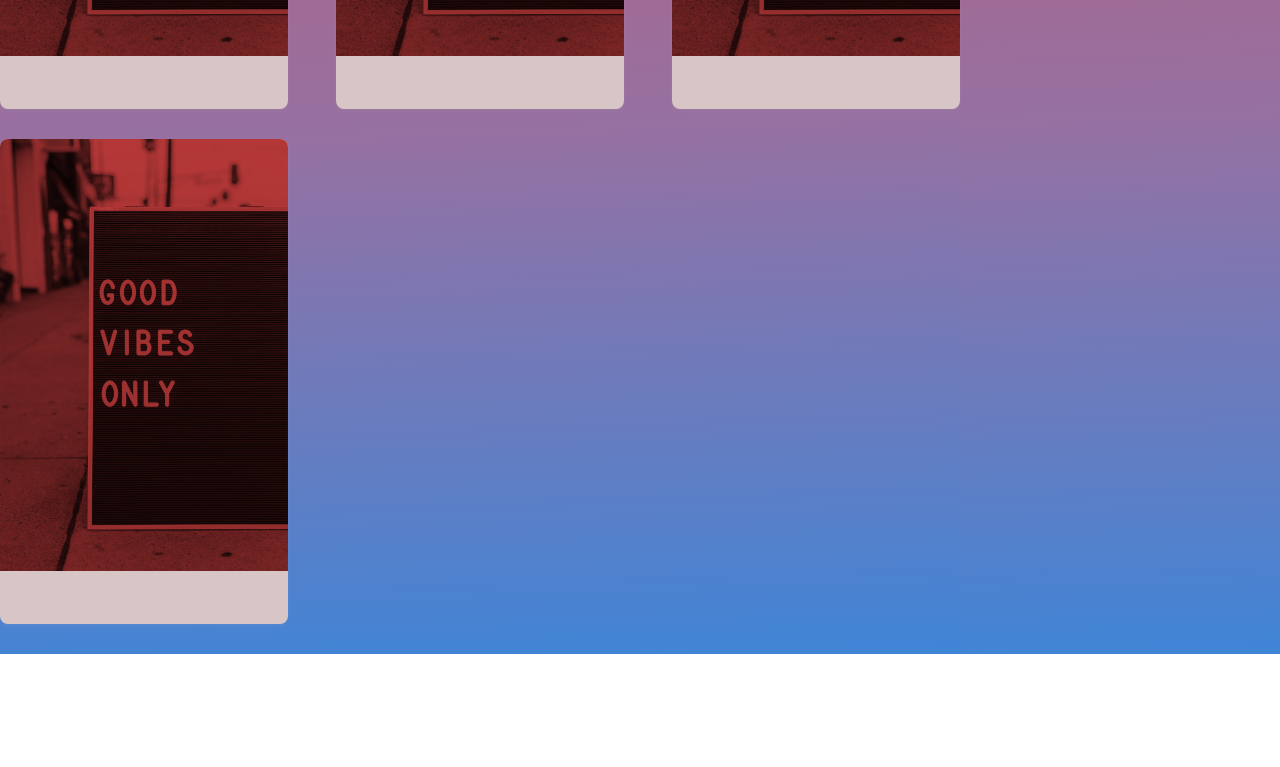
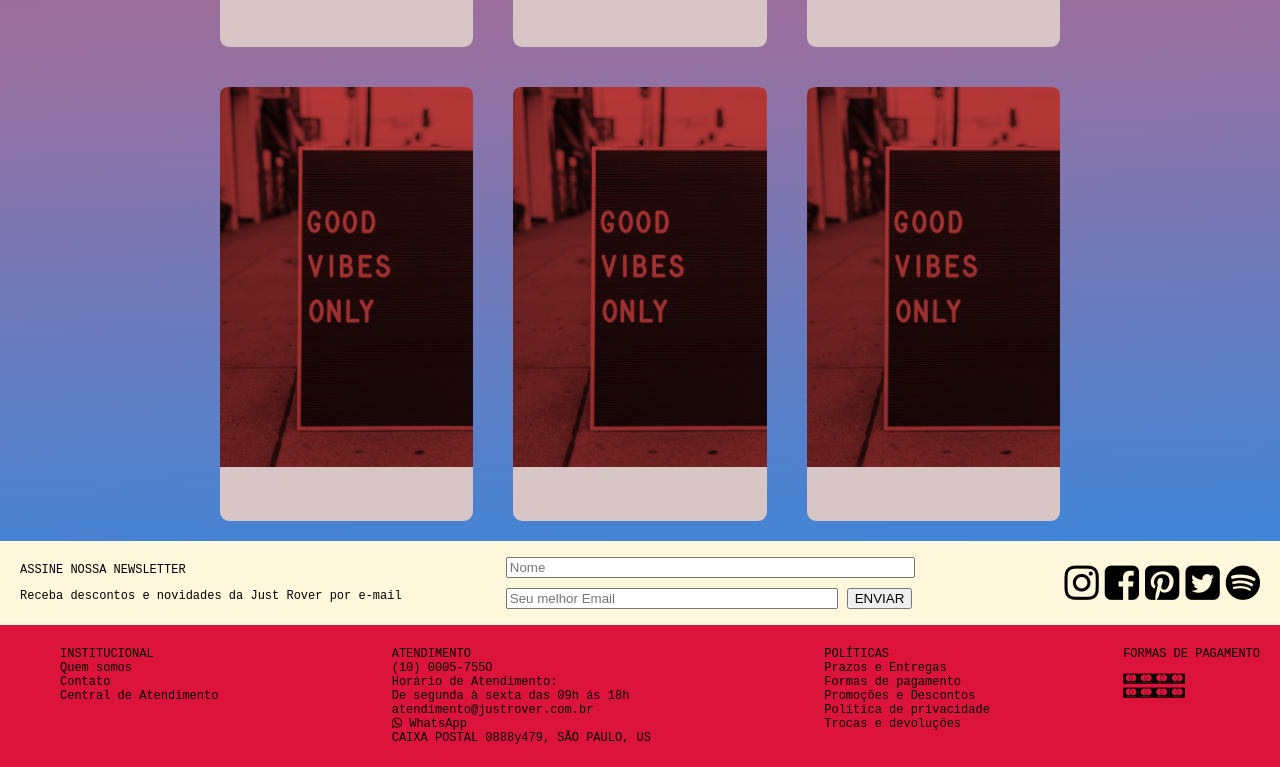
Before and after one commit to hgribeiro/resenhadequarta, a React app: page / in a window 1280 px wide. Shown: the part 1801-2568 px from the top of the page. Before the commit the page ends 2455 px from the top, so only its background shows below. Built offline with nearby package versions, Linux system fonts and the light colour scheme.

Commit message:
fazendo rodape

```diff
--- a/src/components/catalogo/index.js
+++ b/src/components/catalogo/index.js
@@ -10,8 +10,14 @@ export default class Catalogo extends React.Component {
 
 
       <>
-        <div className="container">
+        <div className="container-catalogo">
           <ul className="h-catalogo">
+            <Produto
+            picture = {prod1}
+            />
+            <Produto
+            picture = {prod1}
+            />
             <Produto
             picture = {prod1}
             />
--- a/src/components/footer/index.js
+++ b/src/components/footer/index.js
@@ -4,9 +4,75 @@ export default class Footer extends React.Component {
   render(){
     return (
 
-
       <footer className='h-footer'>
-
+          <div className='h-footer--top' >
+            <div className='h-footer--top-box'>
+              <p>ASSINE NOSSA NEWSLETTER</p>
+              <p>Receba descontos e novidades da Just Rover por e-mail</p>
+            </div>
+            <div className='h-footer--top-box' >
+              <form action="">
+              <input class="input" id="Nome" maxlength="50" name="objNews.Nome" placeholder="Nome" type="text"/>
+                <input class="input" id="Email" maxlength="70" name="objNews.Email" placeholder="Seu melhor Email" type="text"/>
+                <button>ENVIAR</button>
+              </form>
+            </div>
+            <div className='h-footer--top-box' >
+            <i class="fa fa-instagram icone-instagram" aria-hidden="true"></i>
+            <i class="fa fa-facebook-square icone-facebook" aria-hidden="true"></i>
+            <i class="fa fa-pinterest-square icone-pint" aria-hidden="true"></i>
+            <i class="fa fa-twitter-square icone-twitter" aria-hidden="true"></i>
+            <i class="fa fa-spotify icone-spt" aria-hidden="true"></i>
+            </div>
+          </div>
+          <div className='h-footer--botton' >
+            <div className='h-footer--botton-box' >
+              <ul>
+                <li>INSTITUCIONAL</li>
+                <li>Quem somos</li>
+                <li>Contato</li>
+                <li>Central de Atendimento</li>
+              </ul>
+            </div>
+            <div className='h-footer--botton-box' >
+              <ul>
+                  <li>ATENDIMENTO</li>
+                  <li>(10) 0005-755O</li>
+                  <li>Horário de Atendimento:</li>
+                  <li>De segunda à sexta das 09h ás 18h</li>
+                  <li>atendimento@justrover.com.br</li>
+                  <li> <i class="fa fa-whatsapp" aria-hidden="true"></i> WhatsApp</li>
+                  <li>CAIXA POSTAL 0888y479, SÃO PAULO, US</li>
+                </ul>
+            </div>
+            <div className='h-footer--botton-box' >
+              <ul>
+                    <li>POLÍTICAS</li>
+                    <li>Prazos e Entregas</li>
+                    <li>Formas de pagamento</li>
+                    <li>Promoções e Descontos</li>
+                    <li>Política de privacidade</li>
+                    <li>Trocas e devoluções</li>
+              </ul>
+            </div>
+            <div className='h-footer--botton-box'  >
+                <p>FORMAS DE PAGAMENTO</p>
+                <div className='h-card'>
+                  <div className='h-card-item'>
+                    <i class="fa fa-cc-mastercard" aria-hidden="true"></i>
+                    <i class="fa fa-cc-mastercard" aria-hidden="true"></i>
+                    <i class="fa fa-cc-mastercard" aria-hidden="true"></i>
+                    <i class="fa fa-cc-mastercard" aria-hidden="true"></i>
+                  </div>
+                  <div className='h-card-item'>
+                     <i class="fa fa-cc-mastercard" aria-hidden="true"></i>
+                     <i class="fa fa-cc-mastercard" aria-hidden="true"></i>
+                     <i class="fa fa-cc-mastercard" aria-hidden="true"></i>
+                     <i class="fa fa-cc-mastercard" aria-hidden="true"></i>
+                  </div>
+                </div>
+            </div>
+          </div>
       </footer>
     )
   }
--- a/src/styles/components/h-catalogo.scss
+++ b/src/styles/components/h-catalogo.scss
@@ -2,29 +2,32 @@ li {
   list-style: none;
 }
 
-.container {
+.container-catalogo {
 	margin: 0;
   width: 100%;
-  background-image: linear-gradient(358deg, #4085d7, #9671a2, #bc5a6f, #d53a3d);
-
+  // background-image: linear-gradient(358deg, #4085d7, #9671a2, #bc5a6f, #d53a3d);
+  display: flex;
+  align-items: center;
+  flex-direction: column;
 }
 .h-catalogo {
-  width: 960px;
-  padding: 30px 0 0 0;
-  margin: 0;
+  width: 100%;
+  max-width: 1500px;
+  padding: 40px 200px 0;
+  margin: 0 auto;
   display: flex;
   flex-wrap: wrap;
   justify-content: space-between;
   background-image: linear-gradient(358deg, #4085d7, #9671a2, #bc5a6f, #d53a3d);
 
     li {
+      flex: 1 1 200px;
       background-color: rgb(216, 197, 197);
-      border-radius: 8px;
-      box-shadow: 0 2px 4px rgba(204, 194, 194, 0.1);
+      border-radius: 9px;
+      // box-shadow: 0 2px 4px rgba(204, 194, 194, 0.1);
       display: flex;
       flex-direction: column;
-      margin-bottom: 30px;
-      overflow: hidden;
+      margin: 20px;
       width: 30%;
       padding-bottom: 50px;
 
@@ -37,6 +40,8 @@ li {
             img {
               width: 100%;
               height: auto;
+              border-top-left-radius: 8px;
+              border-top-right-radius: 8px;
             }
         }
     }
--- /dev/null
+++ b/src/styles/components/h-footer.scss
@@ -0,0 +1,75 @@
+.input#Nome {
+  width: 90%;
+
+  margin: 0 10px 10px 0px;
+
+}
+.input#Email {
+  width: 73%;
+  margin: 0 9px 0 0;
+}
+
+.h-footer {
+  background-color: cornsilk;
+  height: 100px;
+  display: flex;
+  flex-direction: column;
+      &--top {
+        display: flex;
+        justify-content: space-between;
+        margin: 10px 20px;
+        align-items: center;
+        &-box:last-child{
+          display: flex;
+          font-size: 40px;
+          i {
+            margin-right: 6px;
+          }
+          i:last-child {
+            margin-right: 0;
+          }
+        }
+        &-box {
+
+
+          form {
+            // display: flex;
+            // flex-direction: column;
+            // margin-right: 40%;
+
+              // input:nth-child(1) {
+              //   display: inline;
+              // }
+          }
+        }
+
+      }
+
+      &--botton {
+        background-color: crimson;
+        display: flex;
+        justify-content: space-between;
+        padding: 10px 20px;
+      }
+}
+
+li , div {
+  font-size: 12px;
+}
+.icone-twitter:hover {
+	color: #55acee;
+}
+
+.icone-facebook:hover {
+  color: #3b5998;
+}
+
+.icone-instagram:hover {
+	color: #e95950;
+}
+.icone-spt:hover {
+	color: #50ca87;
+}
+.icone-pint:hover {
+	color: red;
+}
```
Also changed, not shown: src/styles/app.css, 1 other file.
